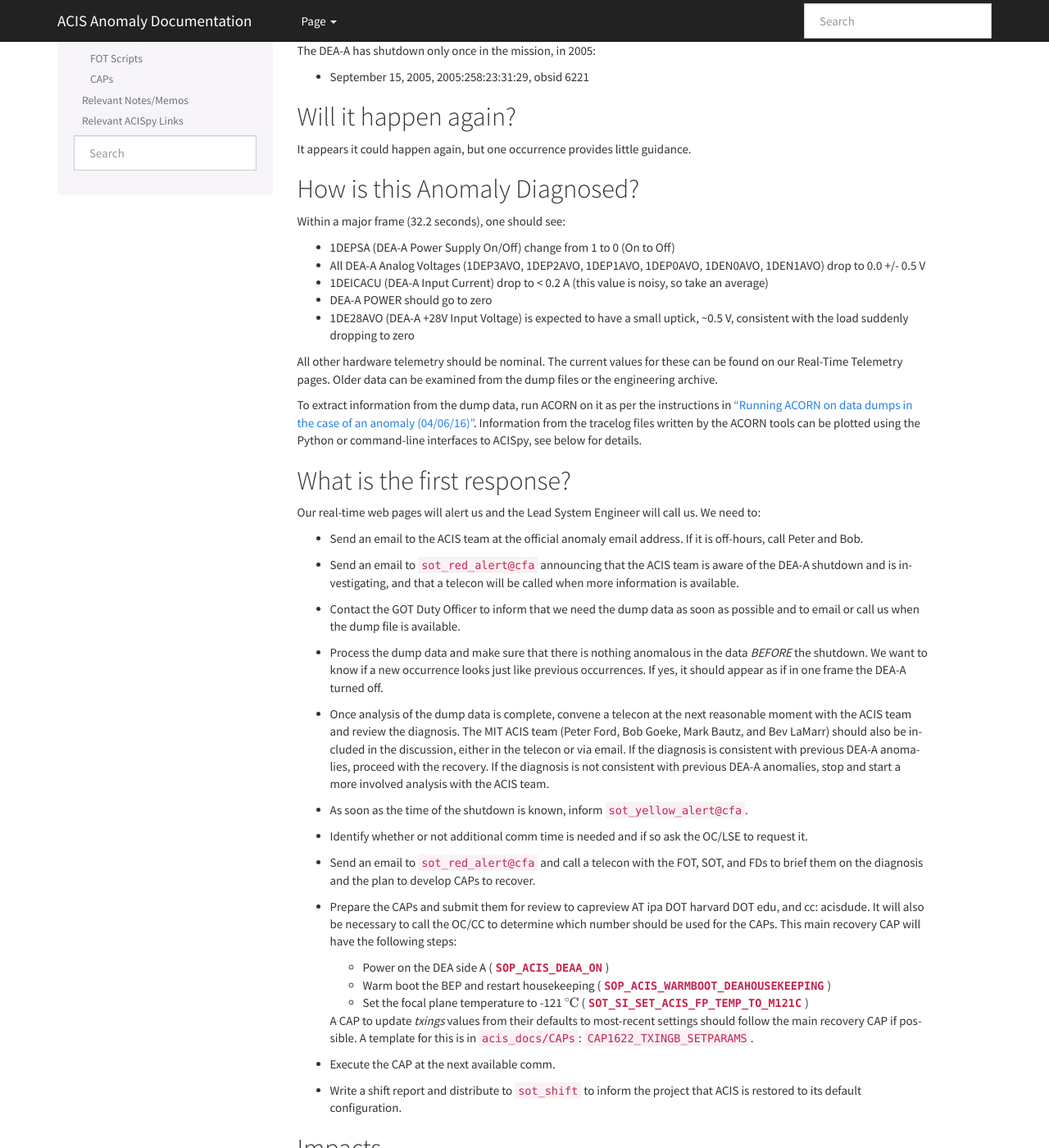
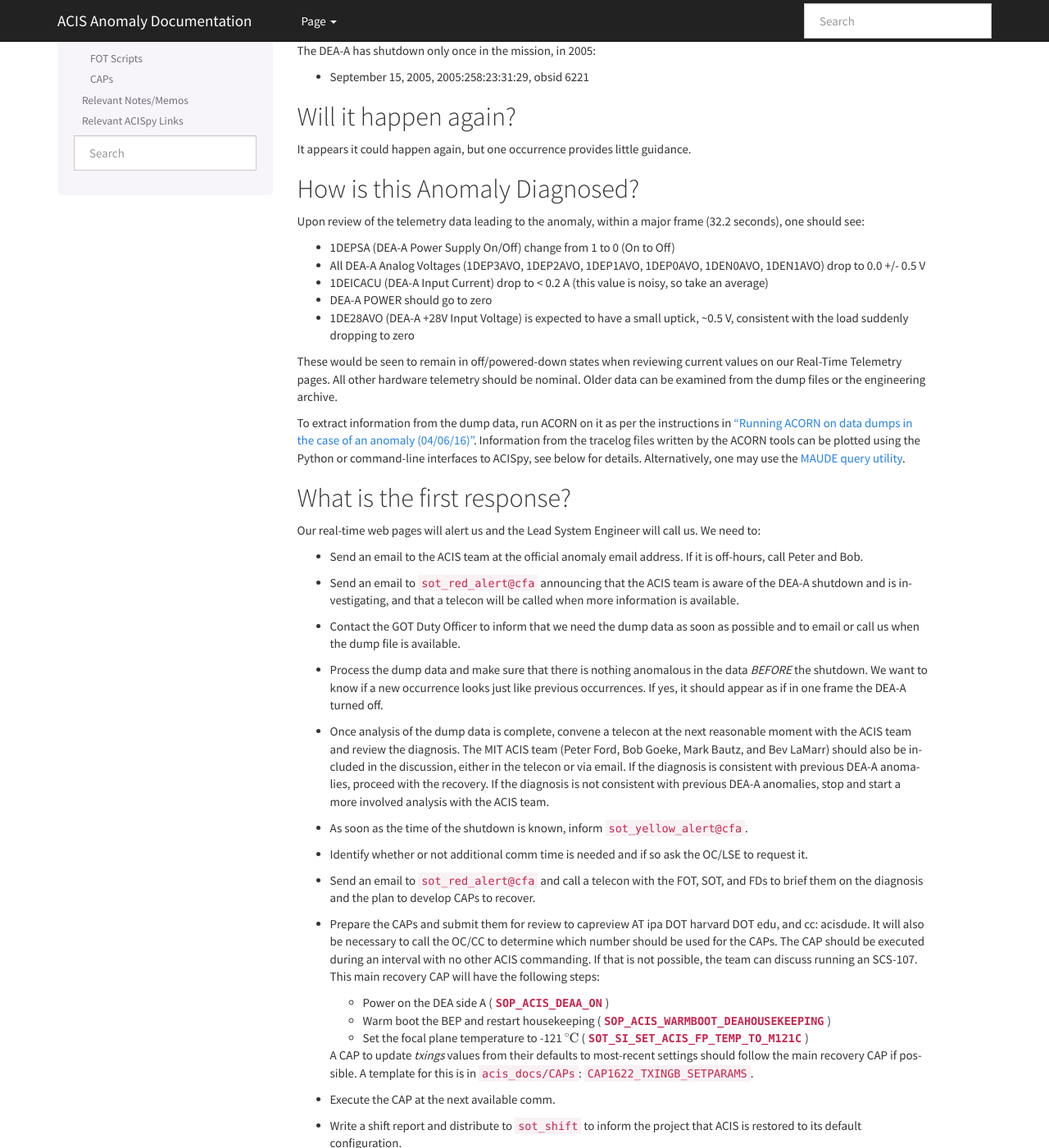
Before and after one commit to acisops/acis_anomaly_pages, a Sphinx documentation site: the page built from source/dea_shutdown.rst, in a window 1280 px wide and 1400 px high, scrolled down 300 px. Shown: the whole window at 82% size. Built offline with Sphinx 7.4.7, drawn with Linux system fonts in a browser that asks for light colours; some of the changed text lies outside the part shown.

Commit message:
Updated DEA-A text

```diff
--- a/source/dea_shutdown.rst
+++ b/source/dea_shutdown.rst
@@ -28,7 +28,7 @@ It appears it could happen again, but one occurrence provides little guidance.
 How is this Anomaly Diagnosed?
 ------------------------------
 
-Within a major frame (32.2 seconds), one should see:
+Upon review of the telemetry data leading to the anomaly, within a major frame (32.2 seconds), one should see:
 
 * 1DEPSA (DEA-A Power Supply On/Off) change from 1 to 0 (On to Off)
 * All DEA-A Analog Voltages (1DEP3AVO, 1DEP2AVO, 1DEP1AVO, 1DEP0AVO, 1DEN0AVO, 1DEN1AVO)
@@ -38,14 +38,16 @@ Within a major frame (32.2 seconds), one should see:
 * 1DE28AVO (DEA-A +28V Input Voltage) is expected to have a small uptick, ~0.5 V, consistent with
   the load suddenly dropping to zero
 
-All other hardware telemetry should be nominal. The current values for these can be found
-on our Real-Time Telemetry pages. Older data can be examined from the dump files or the
+These would be seen to remain in off/powered-down states when reviewing current values on our Real-Time Telemetry pages.
+All other hardware telemetry should be nominal. Older data can be examined from the dump files or the
 engineering archive.
 
 To extract information from the dump data, run ACORN on it as per the instructions in
 `"Running ACORN on data dumps in the case of an anomaly (04/06/16)" <http://cxc.cfa.harvard.edu/acis/memos/Dump_Acorn.html>`_.
 Information from the tracelog files written by the ACORN tools can be plotted
 using the Python or command-line interfaces to ACISpy, see below for details.
+Alternatively, one may use the
+`MAUDE query utility <https://occweb.cfa.harvard.edu/occweb/web/web_dev/smancini/mqb/maude_query_builder.php>`_.
 
 
 What is the first response?
@@ -74,6 +76,7 @@ Our real-time web pages will alert us and the Lead System Engineer will call us.
   them on the diagnosis and the plan to develop CAPs to recover.
 * Prepare the CAPs and submit them for review to capreview AT ipa DOT harvard DOT edu, and cc: acisdude.
   It will also be necessary to call the OC/CC to determine which number should be used for the CAPs.
+  The CAP should be executed during an interval with no other ACIS commanding.  If that is not possible, the team can discuss running an SCS-107.
   This main recovery CAP will have the following steps:
 
   - Power on the DEA side A (|deaa_on|_)
@@ -161,8 +164,9 @@ CAPs
 .. note::
 
    The response to the first occurence of the DEA-A anomaly did not
-   include all the steps above and included additional commanding of a
-   CTI run.  Response to future DEA anomalies should follow the above
+   include all the steps above and included additional testing of S0 and
+   commanding of a CTI run, neither of which is necessary for a repeat occurence.
+   Response to future DEA anomalies should follow the above
    steps.
 
 .. |cap980_pdf| replace:: PDF
@@ -184,11 +188,11 @@ Relevant Notes/Memos
 * `ACIS - DEA ADC Reset (Dorothy Gordon) <http://cxc.cfa.harvard.edu/acis/memos/gordon_dea_20051118.pdf>`_
 
 .. |mptl| replace:: ``multiplot_tracelog`` Command-line Script
-.. _mptl: http://cxc.cfa.harvard.edu/acis/acispy/command_line.html#multiplot-tracelog
+.. _mptl: https://cxc.cfa.harvard.edu/acis/acispy_cmd/#multiplot-tracelog
 
 Relevant ACISpy Links
 ---------------------
 
-* `Reading MSID Data from Tracelog File <http://cxc.cfa.harvard.edu/acis/acispy/loading_data.html#reading-msid-data-from-a-tracelog-file>`_
-* `Plotting Data in Python <http://cxc.cfa.harvard.edu/acis/acispy/plotting_data.html>`_
+* `Reading MSID Data from Tracelog File <https://cxc.cfa.harvard.edu/acis/acispy/loading_data.html#reading-msid-data-from-a-tracelog-file>`_
+* `Plotting Data in Python <https://cxc.cfa.harvard.edu/acis/acispy/Plotting_Data.html>`_
 * |mptl|_
```
